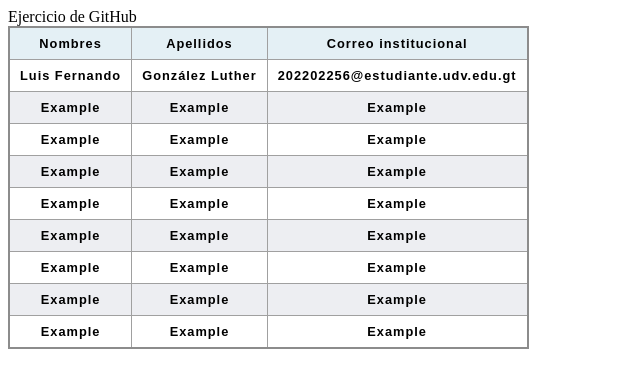
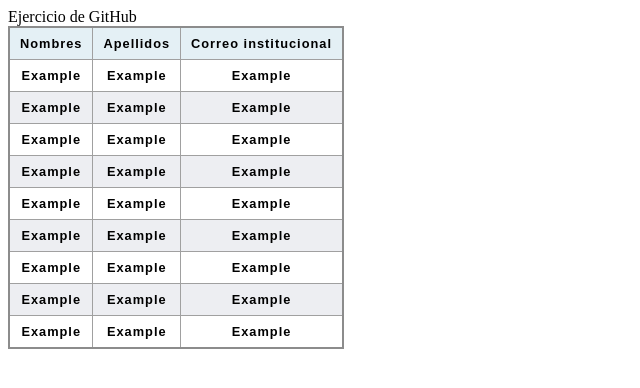
Before and after one commit to Esamcg1/Practica_En_Clase, a plain HTML site: page index.html in a window 1280 px wide. Shown: the whole page, without its empty margins (0-640 px from the left). Drawn offline with Linux system fonts and the light colour scheme.

Commit message:
Update student information in index.html

```diff
--- a/index.html
+++ b/index.html
@@ -24,9 +24,9 @@
             <tbody>
                 <!-- Uno para cada estudiante -->
                 <tr>
-                    <th>Luis Fernando</th>
-                    <th>González Luther</th>
-                    <th>202202256@estudiante.udv.edu.gt</th>
+                    <th>Example</th>
+                    <th>Example</th>
+                    <th>Example</th>
                 </tr>
                 <tr>
                     <th>Example</th>
```
